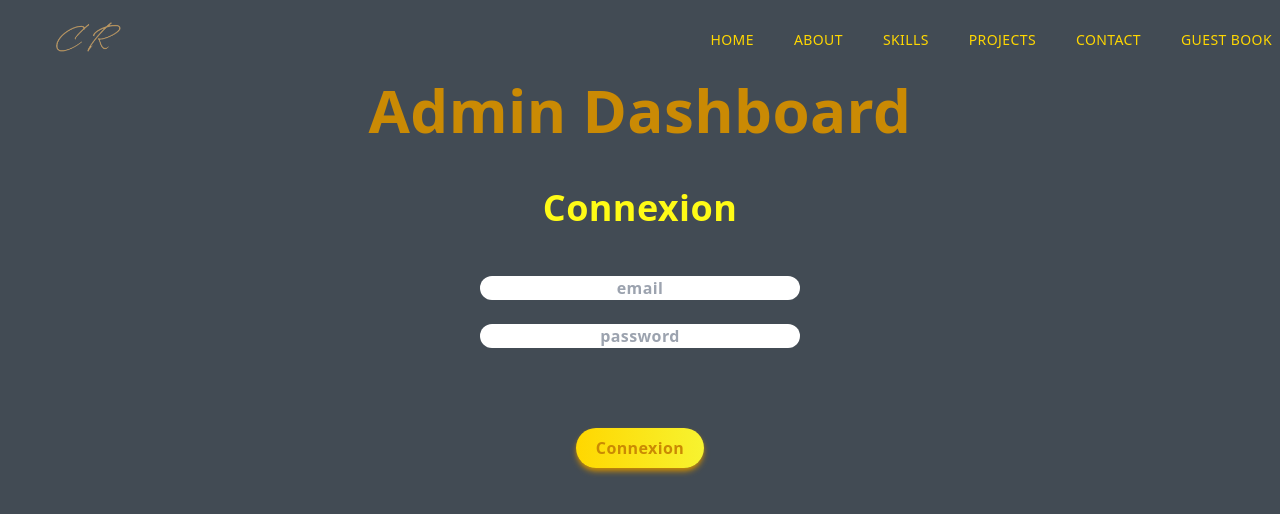
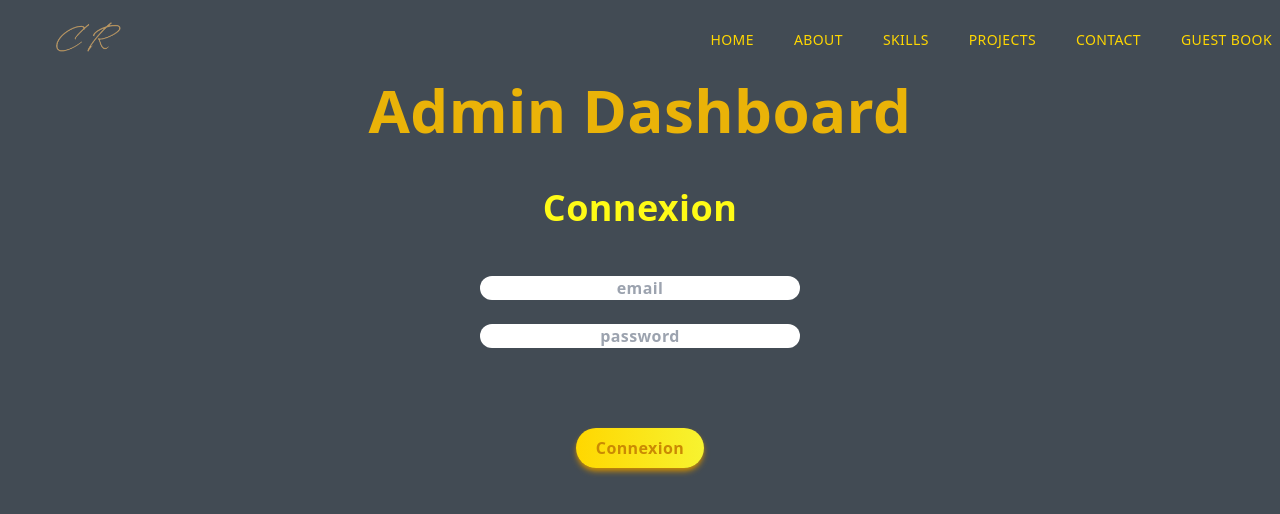
Before and after one commit to ChrichriR/My-Next-portfolio, a Next.js app: page /admin in a window 1280 px wide. Shown: the top 514 px of the page. Built offline with nearby package versions, Linux system fonts and the light colour scheme; no server answers.

Commit message:
again and again

```diff
--- a/pages/admin/index.jsx
+++ b/pages/admin/index.jsx
@@ -24,7 +24,7 @@ export default function Dashboard() {
 
   return (
     <AdminLayout pageTitle={"Admin Dashboard"}>
-      <h1 className="text-yellow-600 pt-20 text-center">Admin Dashboard</h1>
+      <h1 className="text-yellow-500 pt-20 text-center">Admin Dashboard</h1>
       <div className="text-center">
         <h2 className="text-[#fffb16] mt-12">Connexion</h2>
         <form
```
